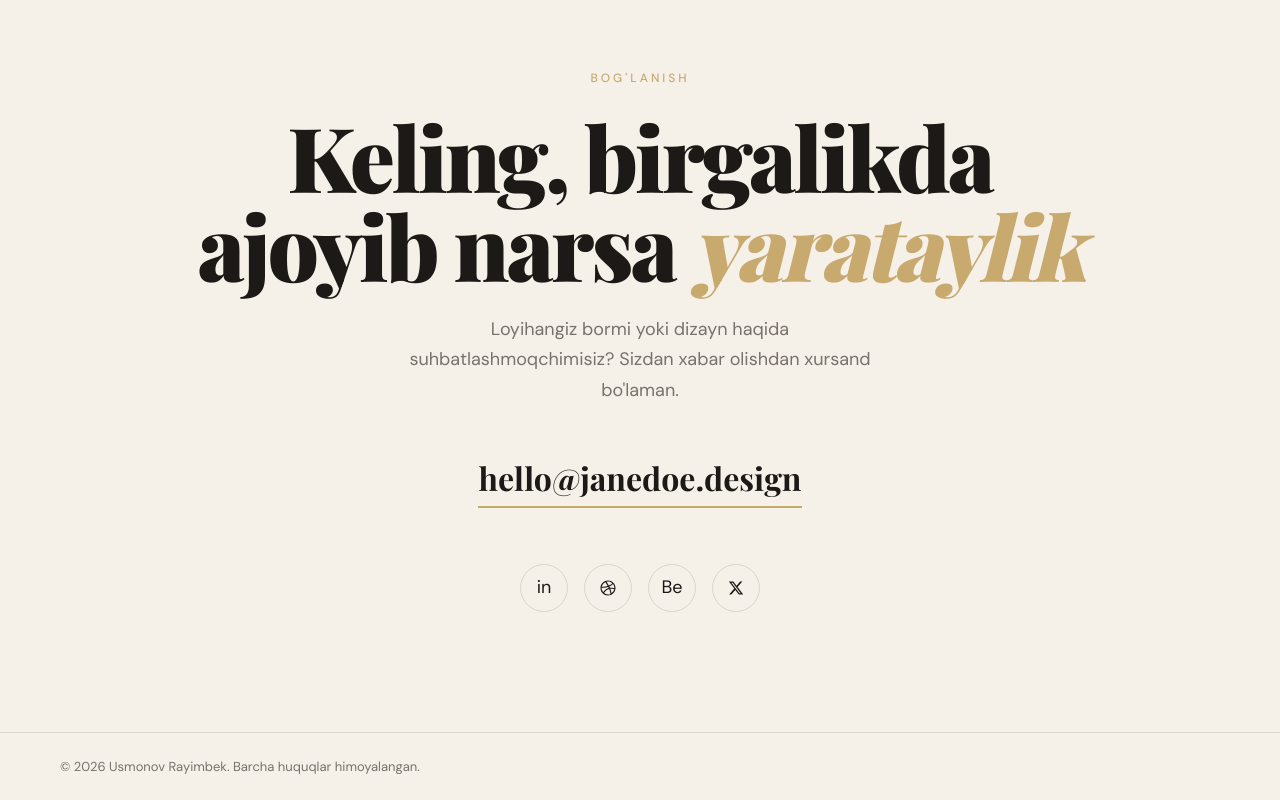
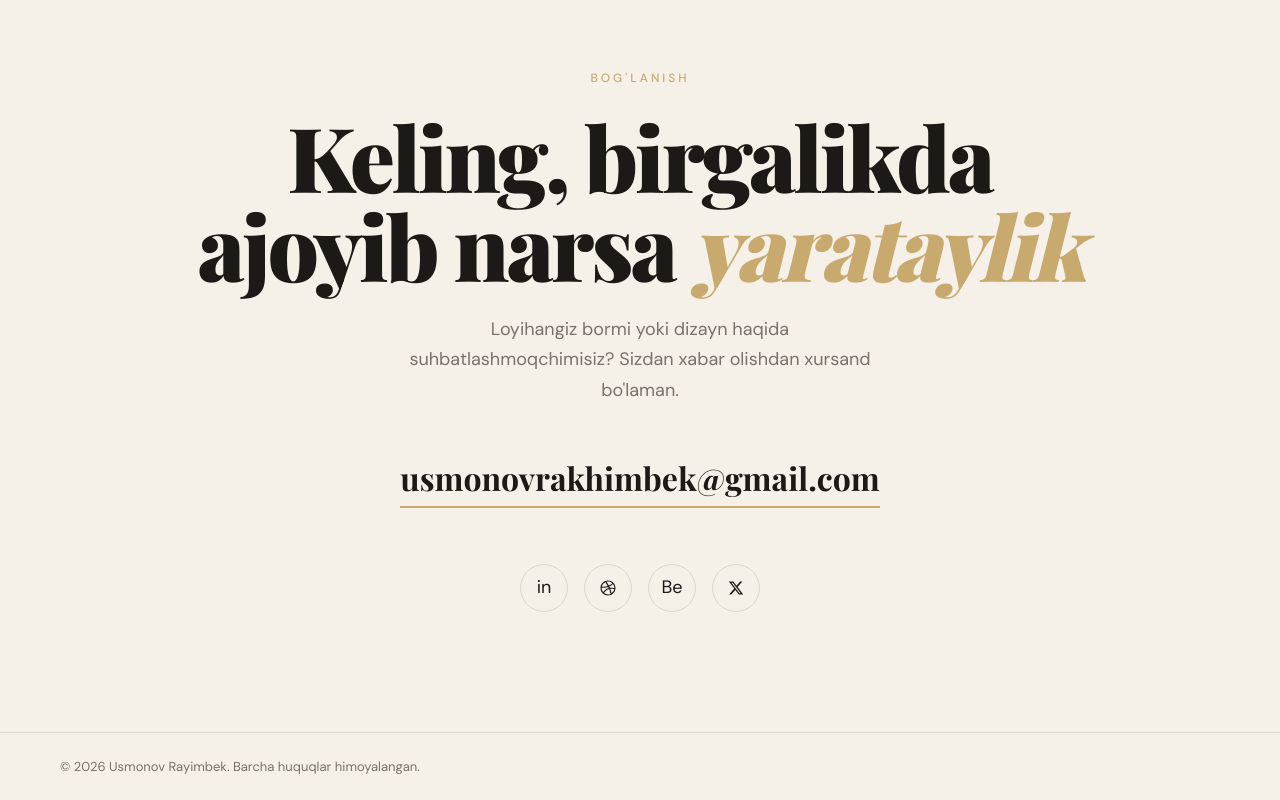
Before and after one commit to rayimbekusmonov/Design-personal-portfolio-landing-page, a React (Vite) app: page / in a window 1280 px wide. Shown: the part 3778-4578 px from the top of the page. Built offline with nearby package versions, Linux system fonts and the light colour scheme; a web font is replaced by a local one.

Commit message:
Email fix

```diff
--- a/src/app/App.tsx
+++ b/src/app/App.tsx
@@ -657,8 +657,8 @@ export default function App() {
           Loyihangiz bormi yoki dizayn haqida suhbatlashmoqchimisiz?
           Sizdan xabar olishdan xursand bo'laman.
         </p>
-        <a href="mailto:hello@janedoe.design" className="contact-email">
-          hello@janedoe.design
+        <a href="mailto:usmonovrakhimbek@gmail.com" className="contact-email">
+          usmonovrakhimbek@gmail.com
         </a>
         <div className="social-row">
           <a href="#" className="social-btn" title="LinkedIn">in</a>
```
